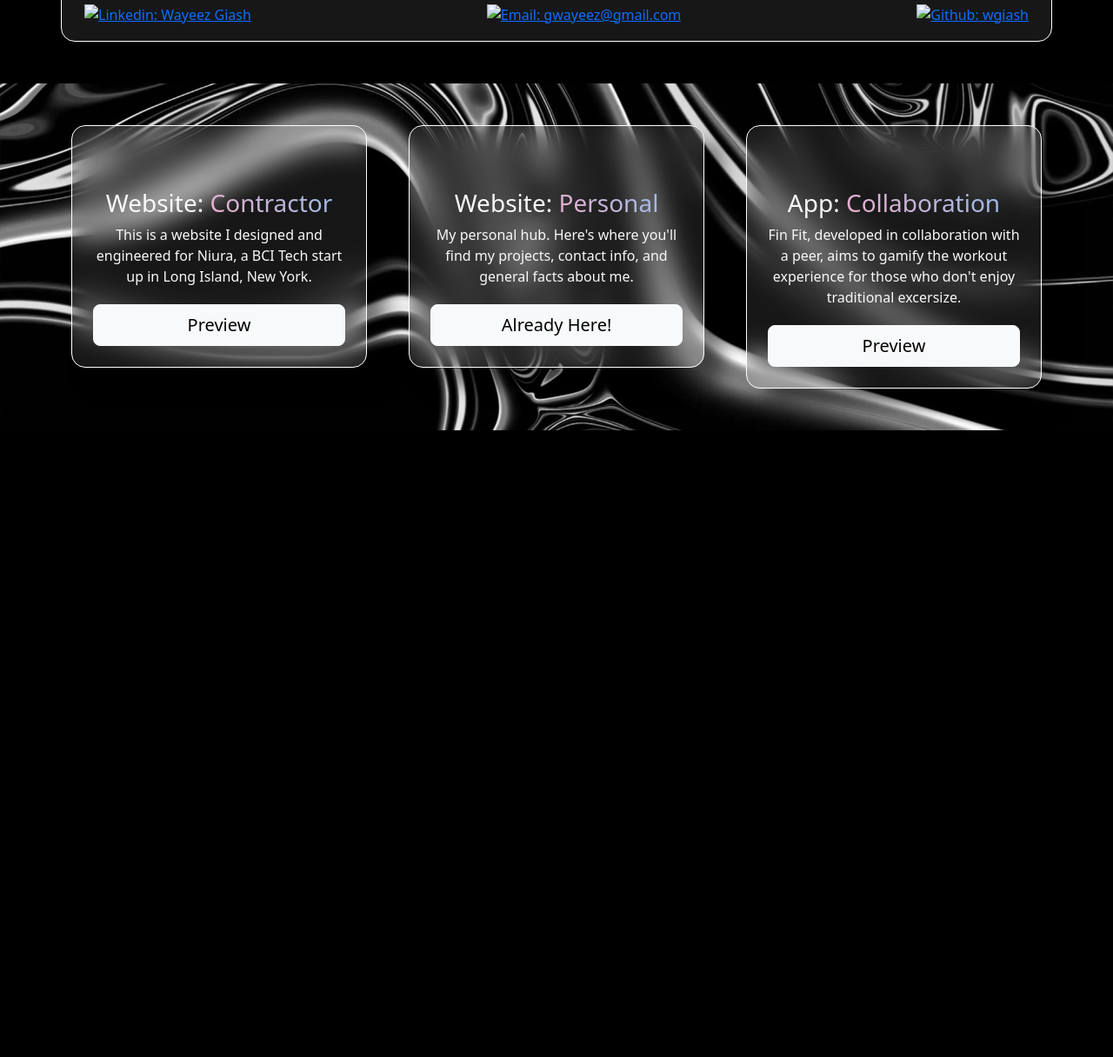
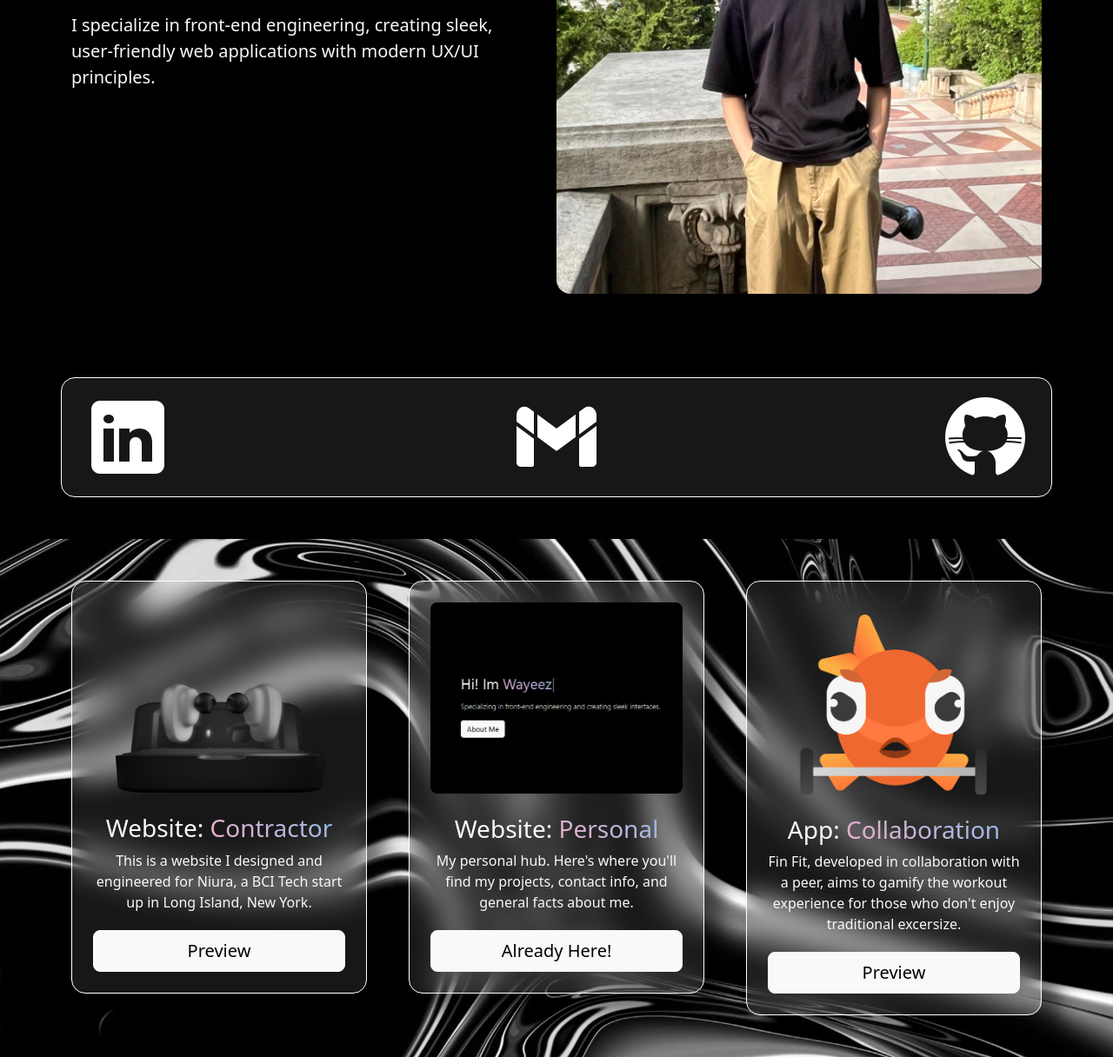
Before and after one commit to wgiash/Personal-Website, a website: page index.html in a window 1280 px wide. Shown: the part 420-1636 px from the top of the page at 87% size. Before the commit the page ends 915 px from the top, so only its background shows below. Drawn offline with nearby package versions, Linux system fonts and the light colour scheme; the site is published under a folder, as on GitHub Pages, so addresses that start at the root find nothing.

Commit message:
Update index.html

```diff
--- a/index.html
+++ b/index.html
@@ -66,7 +66,7 @@
 
                     </script>
                 </div>
-                <img class="img-fluid w-50 d-none d-lg-block rounded-4" src="/imgs/profile.jpg" alt="ProfilePhoto">
+                <img class="img-fluid w-50 d-none d-lg-block rounded-4" src="imgs/profile.jpg" alt="ProfilePhoto">
             </div>
         </div>
     </section>
@@ -77,13 +77,13 @@
         <div class="container socials">
             <div class="d-flex justify-content-between align-items-center px-3 py-2">
                 <a href="https://www.linkedin.com/in/wayeez-giash/" class="">
-                    <img src="/icons/linkedin.png" alt="Linkedin: Wayeez Giash">
+                    <img src="icons/linkedin.png" alt="Linkedin: Wayeez Giash">
                 </a>
                 <a href="https://mail.google.com/mail/u/0/#inbox?compose=CllgCJTNqVmWLZvvSTLJJcLxSmqcFBLcQTPmxwwFfRGHLqvfcDWVNGgrrVQZlHsRPqrxcJLLNnq" class="">
-                    <img src="/icons/email.png" alt="Email: gwayeez@gmail.com">
+                    <img src="icons/email.png" alt="Email: gwayeez@gmail.com">
                 </a>
                 <a href="https://github.com/wgiash" class="">
-                    <img src="/icons/github.png" alt="Github: wgiash">
+                    <img src="icons/github.png" alt="Github: wgiash">
                 </a>
             </div>
         </div>
@@ -99,7 +99,7 @@
             <div class="col-lg">
                 <div class="card rounded-4 text-light p-4">
                     <a href="https://wayeezgiash2.github.io/Niura.io/" class="">
-                        <img src="/imgs/niura.jpg" class="img-fluid rounded-3" alt="">
+                        <img src="imgs/niura.jpg" class="img-fluid rounded-3" alt="">
                     </a>
                     <h3 class="pt-4">Website: <span class="role">Contractor</span> </h3>
                     <p>This is a website I designed and engineered for Niura, a BCI Tech start up in Long Island, New York.</p>
@@ -109,7 +109,7 @@
             <div class="col-lg">
                 <div class="card rounded-4 text-light p-4">
                     <a href="index.html" class="">
-                        <img src="/imgs/web.png" class="img-fluid rounded-3" alt="">
+                        <img src="imgs/web.png" class="img-fluid rounded-3" alt="">
                     </a>
                     <h3 class="pt-4">Website: <span class="role">Personal</span> </h3>
                     <p>My personal hub. Here's where you'll find my projects, contact info, and general facts about me.</p>
@@ -119,7 +119,7 @@
             <div class="col-lg">
                 <div class="card rounded-4 text-light p-4">
                     <a href="https://github.com/wgiash" class="">
-                        <img src="/imgs/finfit.png" class="img-fluid rounded-3" alt="">
+                        <img src="imgs/finfit.png" class="img-fluid rounded-3" alt="">
                     </a>
                     <h3 class="pt-4">App: <span class="role">Collaboration</span> </h3>
                     <p>Fin Fit, developed in collaboration with a peer, aims to gamify the workout experience for those who don't enjoy traditional excersize. </p>
```
